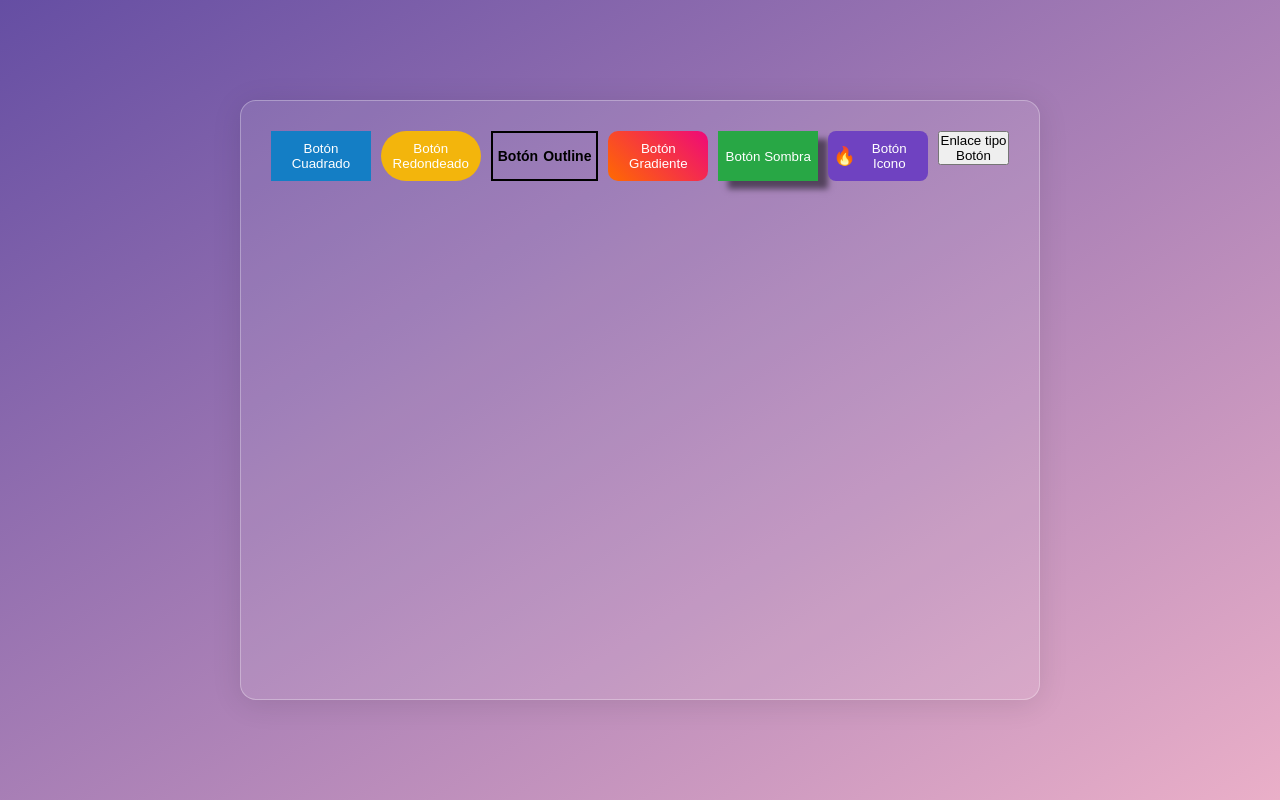
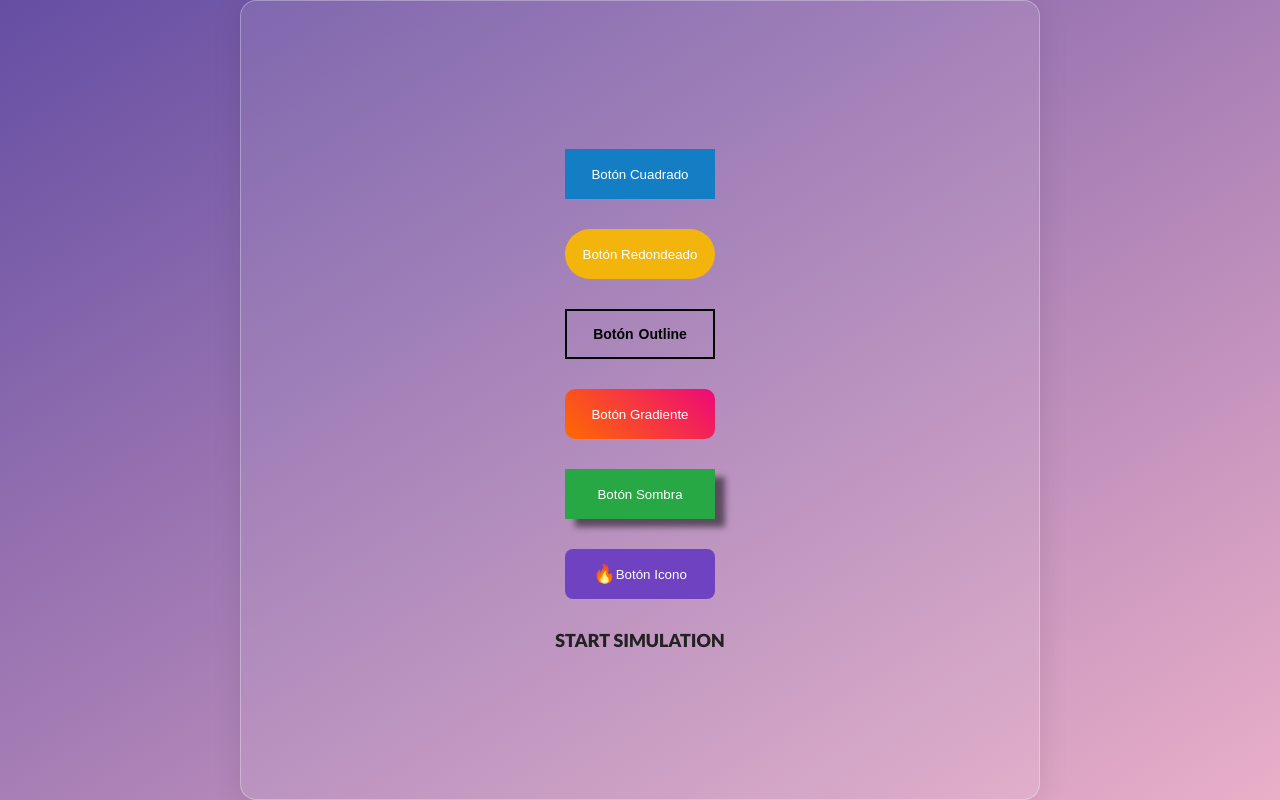
Before and after one commit to Jeick-dev/Practicas, a plain HTML site: page buttons-practice-1/index.html in a window 1280 px wide. Drawn offline with Linux system fonts and the light colour scheme.

Commit message:
Refactor button components and styles for improved layout and functionality

```diff
--- a/Practica-1/index.html
+++ b/buttons-practice-1/index.html
@@ -32,7 +32,7 @@
 			<button class="gradient-button">Botón Gradiente</button>
 			<button class="shadow-button">Botón Sombra</button>
 			<button class="icon-button"><span class="icon">🔥</span>Botón Icono</button>
-			<button class="link-type-button">Enlace tipo Botón</button>
+			<button class="super-button">Start simulation</button>
 		</div>
 	</body>
 </html>
--- a/Practica-1/style.css
+++ b/buttons-practice-1/style.css
@@ -18,7 +18,7 @@ body {
 
 .buttons-container {
 	max-width: 800px;
-	max-height: 600px;
+	max-height: 900px;
 	height: 100%;
 	width: 100%;
 	background: rgba(255, 255, 255, 0.1);
@@ -27,8 +27,10 @@ body {
 	border: 1px solid rgba(255, 255, 255, 0.3);
 	padding: 30px;
 	display: flex;
-	gap: 10px;
-	align-items: flex-start;
+	flex-direction: column;
+	justify-content: center;
+	align-items: center;
+	gap: 30px;
 
 	& button {
 		cursor: pointer;
@@ -190,6 +192,46 @@ body {
 			font-size: 18px;
 		}
 	}
+
+	& .super-button {
+		font-size: 18px;
+		color: #222222;
+		font-family: inherit;
+		font-weight: 800;
+		cursor: pointer;
+		position: relative;
+		border: none;
+		background: none;
+		text-transform: uppercase;
+
+		&:hover,
+		&:focus {
+			color: #222222;
+		}
+
+		/* Make the pseudo-element an inset border overlay that appears on hover */
+		&:after {
+			content: '';
+			pointer-events: none;
+			position: absolute;
+			/* cover whole button area */
+			inset: 0;
+			box-sizing: border-box;
+			padding: margin;
+			border: 2px solid transparent;
+			border-radius: inherit; /* follow the button's radius if any */
+			transition: transform 220ms ease, border-color 220ms ease, opacity 220ms ease;
+			transform: scale(0.98); /* slightly smaller to look like an outline */
+			opacity: 0;
+		}
+
+		&:hover:after,
+		&:focus:after {
+			transform: scale(1);
+			opacity: 1;
+			border-color: #222222; /* visible border color on hover */
+		}
+	}
 }
 
 @keyframes wave {
@@ -213,3 +255,17 @@ body {
 		background-position: 0% 50%;
 	}
 }
+
+@keyframes animateBorder {
+	0% {
+		&:after {
+			border-color: #000;
+		}
+	}
+	50% {
+		border-color: #ff0000;
+	}
+	100% {
+		border-color: #000;
+	}
+}
```
